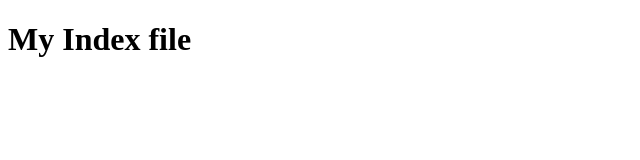
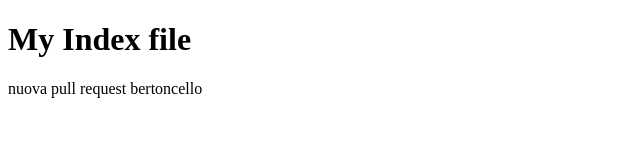
Before and after one commit to danieltarga05/FirstTrial3F, a plain HTML site: page index.html in a window 1280 px wide. Shown: the whole page, without its empty margins (0-640 px from the left). Drawn offline with Linux system fonts and the light colour scheme.

Commit message:
modifica di Nicolò Bertoncello

```diff
--- a/index.html
+++ b/index.html
@@ -3,7 +3,7 @@
 <body>
 
 <h1>My Index file</h1>
-
+<p> nuova pull request bertoncello</p>
 
 </body>
 </html>
```
